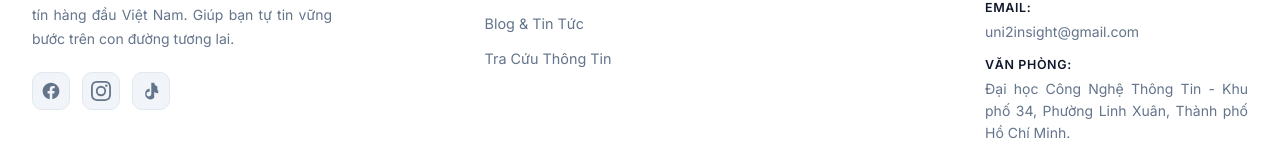
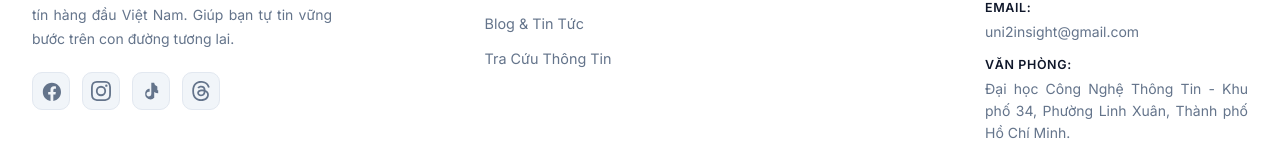
Before and after one commit to pnt2005/uni2insigth, a Next.js app: page / in a window 1280 px wide. Shown: the part 2412-2574 px from the top of the page. Built offline with nearby package versions, Linux system fonts and the light colour scheme.

Commit message:
feat: implement Footer component with branding, navigation links, and contact information

```diff
--- a/components/Footer/Footer.tsx
+++ b/components/Footer/Footer.tsx
@@ -30,13 +30,16 @@ export default function Footer() {
             </p>
             <div className={styles.socials}>
               <a href="https://www.facebook.com/profile.php?id=61567552554990&sk=followers" target="_blank" rel="noopener noreferrer nofollow" className={styles.socialLink} aria-label="Facebook">
-                <svg viewBox="0 0 24 24" width="20" height="20" fill="currentColor"><path d="M22 12c0-5.523-4.477-10-10-10S2 6.477 2 12c0 4.991 3.657 9.128 8.438 9.878v-6.987h-2.54V12h2.54V9.797c0-2.506 1.492-3.89 3.777-3.89 1.094 0 2.238.195 2.238.195v2.46h-1.26c-1.243 0-1.63.771-1.63 1.562V12h2.773l-.443 2.89h-2.33v6.988C18.343 21.128 22 16.991 22 12z" /></svg>
+                <svg viewBox="0 0 22 22" width="20" height="20" fill="currentColor"><path d="M22 12c0-5.523-4.477-10-10-10S2 6.477 2 12c0 4.991 3.657 9.128 8.438 9.878v-6.987h-2.54V12h2.54V9.797c0-2.506 1.492-3.89 3.777-3.89 1.094 0 2.238.195 2.238.195v2.46h-1.26c-1.243 0-1.63.771-1.63 1.562V12h2.773l-.443 2.89h-2.33v6.988C18.343 21.128 22 16.991 22 12z" /></svg>
               </a>
               <a href="https://www.instagram.com/uni2insight?igsh=MXhhcTQ5enFpMzBv" target="_blank" rel="noopener noreferrer nofollow" className={styles.socialLink} aria-label="Instagram">
                 <svg viewBox="0 0 24 24" width="20" height="20" fill="currentColor"><path d="M12 2.163c3.204 0 3.584.012 4.85.07 3.252.148 4.771 1.691 4.919 4.919.058 1.265.069 1.645.069 4.849 0 3.205-.012 3.584-.069 4.849-.149 3.225-1.664 4.771-4.919 4.919-1.266.058-1.644.07-4.85.07-3.204 0-3.584-.012-4.849-.07-3.26-.149-4.771-1.699-4.919-4.92-.058-1.265-.07-1.644-.07-4.849 0-3.204.013-3.583.07-4.849.149-3.227 1.664-4.771 4.919-4.919 1.266-.057 1.645-.069 4.849-.069zM12 0C8.741 0 8.333.014 7.053.072 2.695.272.273 2.69.073 7.052.014 8.333 0 8.741 0 12c0 3.259.014 3.668.072 4.948.2 4.358 2.618 6.78 6.98 6.98C8.333 23.986 8.741 24 12 24c3.259 0 3.668-.014 4.948-.072 4.354-.2 6.782-2.618 6.979-6.98.059-1.28.073-1.689.073-4.948 0-3.259-.014-3.667-.072-4.947-.196-4.354-2.617-6.78-6.979-6.98C15.668.014 15.259 0 12 0zm0 5.838a6.162 6.162 0 100 12.324 6.162 6.162 0 000-12.324zM12 16a4 4 0 110-8 4 4 0 010 8zm6.406-11.845a1.44 1.44 0 100 2.881 1.44 1.44 0 000-2.881z" /></svg>
               </a>
               <a href="https://www.tiktok.com/@uni2insight?_r=1&_t=ZS-9684VD1mn6j" target="_blank" rel="noopener noreferrer nofollow" className={styles.socialLink} aria-label="Tiktok">
                 <svg viewBox="0 0 24 24" width="20" height="20" fill="currentColor"><path d="M19.59 6.69a4.83 4.83 0 01-3.77-4.25V2h-3.45v13.67a2.89 2.89 0 01-5.2 1.74 2.89 2.89 0 012.31-4.64 2.93 2.93 0 01.88.13V9.4a6.84 6.84 0 00-1-.05A6.33 6.33 0 005 15.66a6.34 6.34 0 0010.86 4.43v-7a8.16 8.16 0 004.77 1.52v-3.4a4.85 4.85 0 01-1-.1z" /></svg>
+              </a>
+              <a href="https://www.threads.net/@uni2insight" target="_blank" rel="noopener noreferrer nofollow" className={styles.socialLink} aria-label="Threads">
+                <svg viewBox="0 0 16 16" width="20" height="20" fill="currentColor"><path d="M6.321 6.016c-.27-.18-1.166-.802-1.166-.802.756-1.081 1.753-1.502 3.132-1.502.975 0 1.803.327 2.394.948s.928 1.509 1.005 2.644q.492.207.905.484c1.109.745 1.719 1.86 1.719 3.137 0 2.716-2.226 5.075-6.256 5.075C4.594 16 1 13.987 1 7.994 1 2.034 4.482 0 8.044 0 9.69 0 13.55.243 15 5.036l-1.36.353C12.516 1.974 10.163 1.43 8.006 1.43c-3.565 0-5.582 2.171-5.582 6.79 0 4.143 2.254 6.343 5.63 6.343 2.777 0 4.847-1.443 4.847-3.556 0-1.438-1.208-2.127-1.27-2.127-.236 1.234-.868 3.31-3.644 3.31-1.618 0-3.013-1.118-3.013-2.582 0-2.09 1.984-2.847 3.55-2.847.586 0 1.294.04 1.663.114 0-.637-.54-1.728-1.9-1.728-1.25 0-1.566.405-1.967.868ZM8.716 8.19c-2.04 0-2.304.87-2.304 1.416 0 .878 1.043 1.168 1.6 1.168 1.02 0 2.067-.282 2.232-2.423a6.2 6.2 0 0 0-1.528-.161" /></svg>
               </a>
             </div>
           </div>
```
